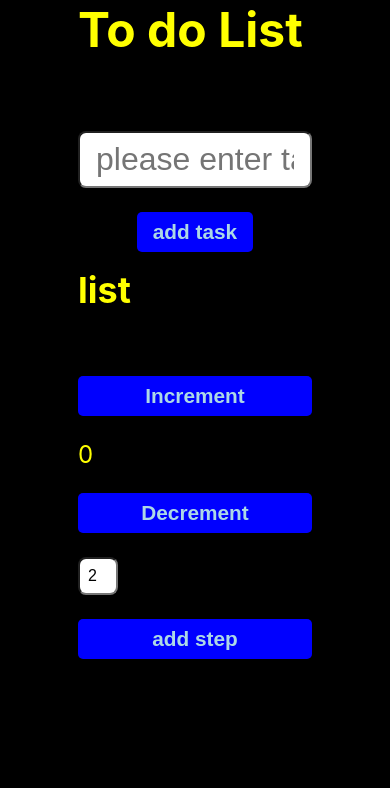
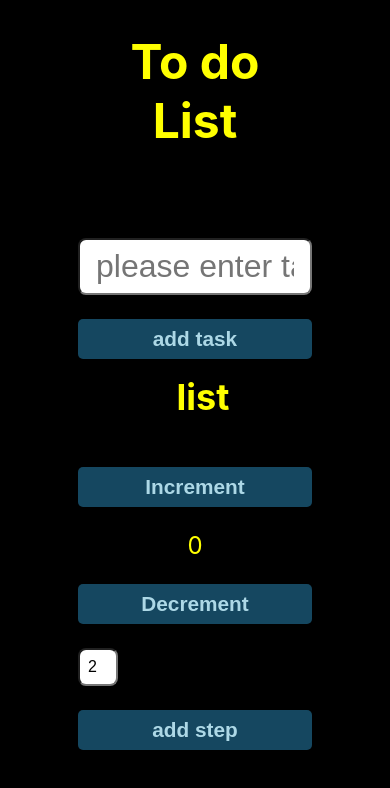
Before and after one commit to adastion/todo-list, a React (Create React App) app: page / in a window 390 px wide. Shown: the top 788 px of the page. Built offline with nearby package versions, Linux system fonts and the light colour scheme.

Commit message:
styles for mobile

```diff
--- a/src/App.jsx
+++ b/src/App.jsx
@@ -10,9 +10,20 @@ import { FlexWrap } from "./styles/FlexWrap";
 
 const AppStyles = styled.div`
   font-size: 1.5rem;
+  padding-top: 1rem;
+  display: grid;
+  width: 100%;
 
   & > * + * {
     margin-top: 3rem;
+  }
+
+  @media screen and (max-width: 768px) {
+    text-align: center;
+
+    & header {
+      padding: 1rem;
+    }
   }
 `;
 
--- a/src/componenets/Counter/Counter.jsx
+++ b/src/componenets/Counter/Counter.jsx
@@ -1,10 +1,9 @@
 import React, { useState } from "react";
 import { useDispatch, useSelector } from "react-redux";
 import { Button } from "../../styles/Button.styles";
-import { decrement, increment, incrementByAmount } from "./counterSlice";
-
 import { FlexWrap } from "../../styles/FlexWrap";
 import { Field } from "./../../styles/Field";
+import { decrement, increment, incrementByAmount } from "./counterSlice";
 
 export function Counter() {
   const [stepValue, setStepValue] = useState(2);
@@ -16,7 +15,8 @@ export function Counter() {
   };
 
   return (
-    <FlexWrap>
+    <FlexWrap width={"100%"} justify={"center"}>
+      <FlexWrap direction={"row"}>
         <Button
           aria-label="Increment value"
           onClick={() => dispatch(increment())}
@@ -30,6 +30,7 @@ export function Counter() {
         >
           Decrement
         </Button>
+      </FlexWrap>
       <Field
         width={"40px"}
         fontSize={"1rem"}
--- a/src/componenets/Tasks/Todo.jsx
+++ b/src/componenets/Tasks/Todo.jsx
@@ -34,10 +34,11 @@ const TaskStyles = styled.ol`
       transition: all 0.3s ease-in-out;
       width: 34px;
       font-size: 2rem;
-      height: 0;
+      height: 100%;
       display: flex;
       justify-content: center;
       align-items: center;
+      pointer-events: none;
     }
 
     & span {
@@ -59,9 +60,8 @@ export const Todo = ({ tasks }) => {
   const dispatch = useDispatch();
 
   return (
-    <>
+    <TaskStyles>
       <h2>list</h2>
-      <TaskStyles>
       {tasks.map((task) => (
         <li key={task.id}>
           <input
@@ -82,6 +82,5 @@ export const Todo = ({ tasks }) => {
         </li>
       ))}
     </TaskStyles>
-    </>
   );
 };
--- a/src/styles/Button.styles.js
+++ b/src/styles/Button.styles.js
@@ -9,7 +9,7 @@ export const Button = styled.button`
   border-radius: 5px;
   cursor: pointer;
   color: lightblue;
-  background: blue;
+  background: #154760;
   font-weight: 700;
   font-size: 1.3rem;
   transition: 0.3s ease-in-out;
--- a/src/styles/FlexWrap.js
+++ b/src/styles/FlexWrap.js
@@ -6,8 +6,16 @@ export const FlexWrap = styled.div`
   justify-content: ${(props) => props.justify || "start"};
   align-items: ${(props) => props.align || "stretch"};
   gap: ${(props) => props.gap || "1.5rem"};
+  width: ${(props) => props.width || "auto"};
 
-  @media screen and (max-width: 425px){
+  @media screen and (max-width: 992px) {
+    flex-direction: ${(props) => props.direction || "column"};
+    justify-content: ${(props) => props.justify || "space-between"};
+    align-items: stretch;
+  }
+
+  @media screen and (max-width: 546px) {
     flex-direction: column;
+
   }
 `;
```
Lines whose indentation alone changed are shown as unchanged.
